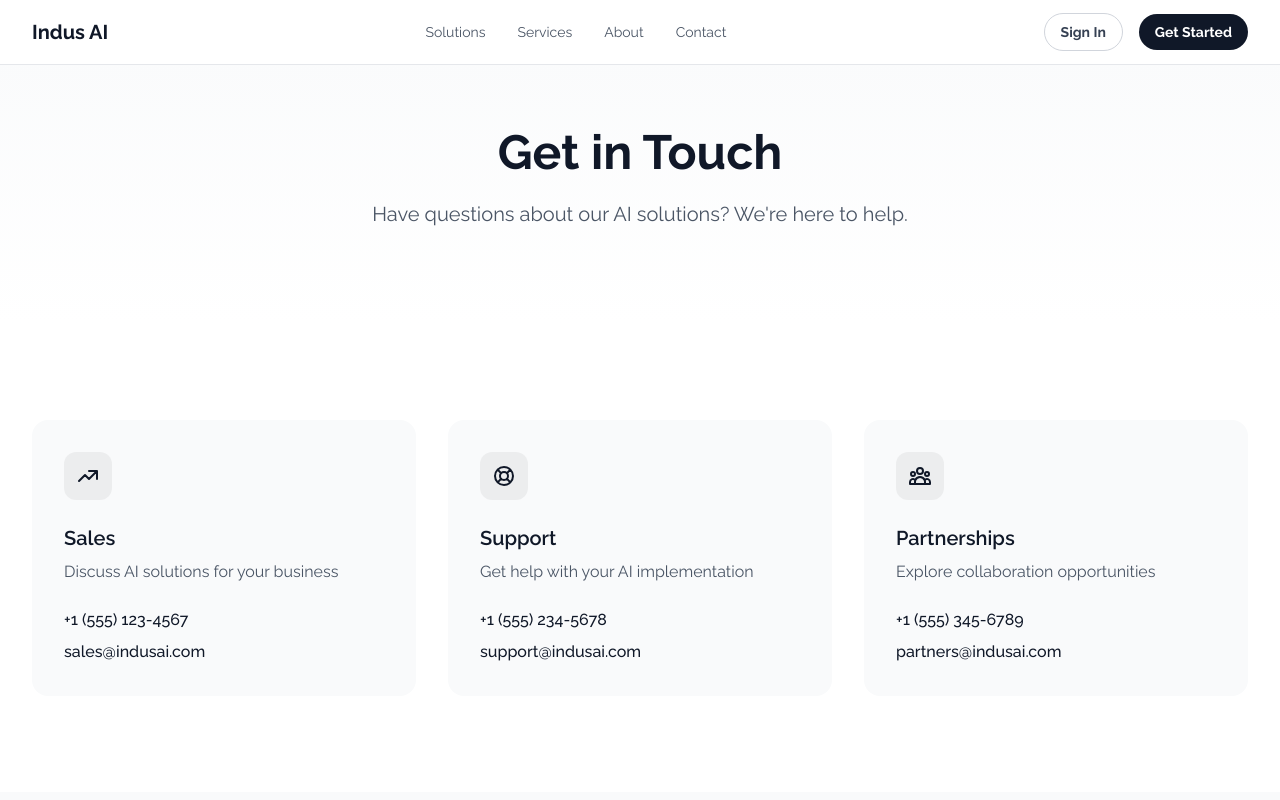
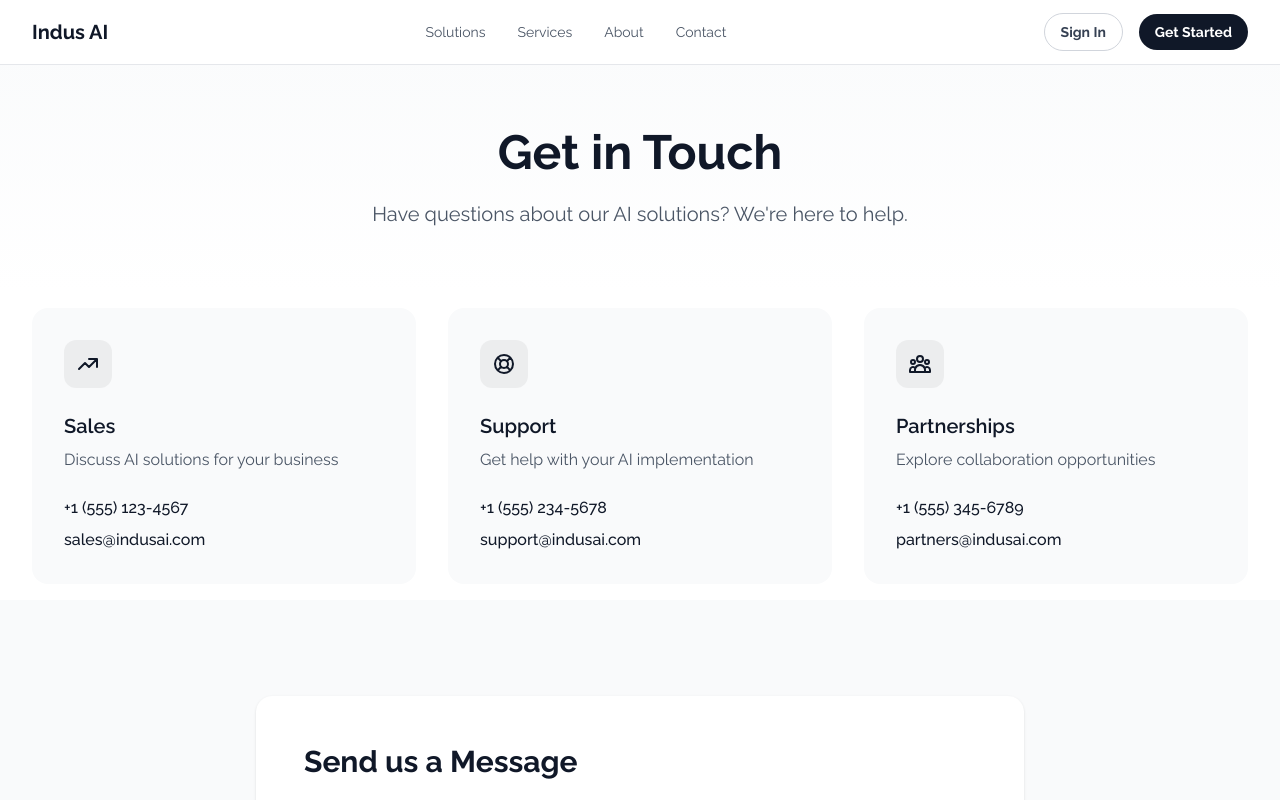
Before and after one commit to ashishmohapatra240/indus-ai, a Next.js app: page /contact in a window 1280 px wide. Shown: the top 800 px of the page. Built offline with nearby package versions, Linux system fonts and the light colour scheme.

Commit message:
Update Padding in Contact section

```diff
--- a/app/contact/page.tsx
+++ b/app/contact/page.tsx
@@ -76,7 +76,7 @@
       <Navbar />
 
       {/* Hero Section */}
-      <section className="pt-32 pb-24 bg-gradient-to-b from-gray-50 to-white">
+      <section className="pt-32 pb-16 bg-gradient-to-b from-gray-50 to-white">
         <Container>
           <div className="max-w-3xl mx-auto text-center">
             <h1 className="text-5xl font-bold text-gray-900 mb-6 font-raleway">
@@ -90,7 +90,7 @@
       </section>
 
       {/* Contact Methods */}
-      <section className="py-24">
+      <section className="py-4">
         <Container>
           <div className="grid md:grid-cols-3 gap-8">
             {contactMethods.map((method) => (
```
